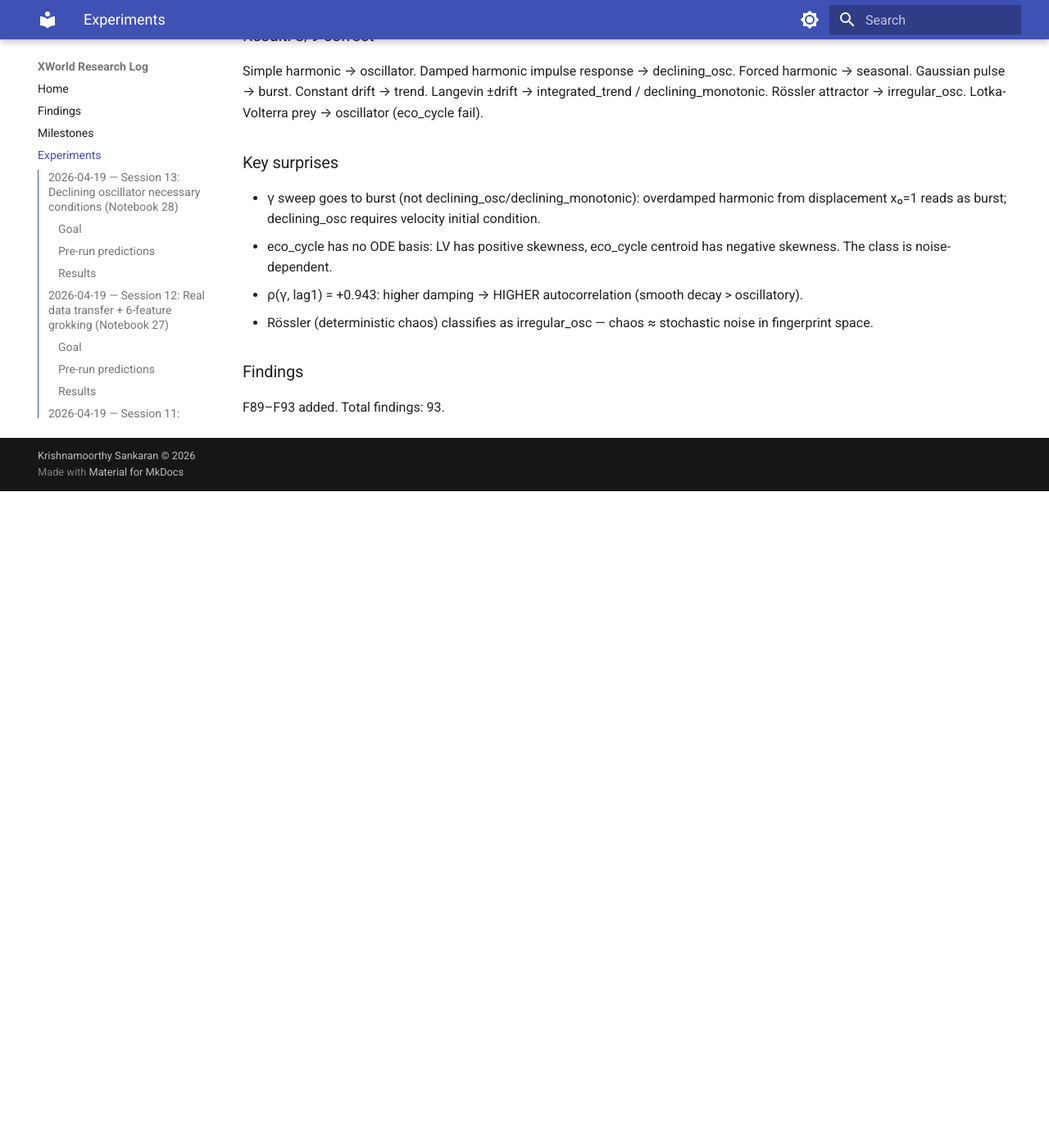
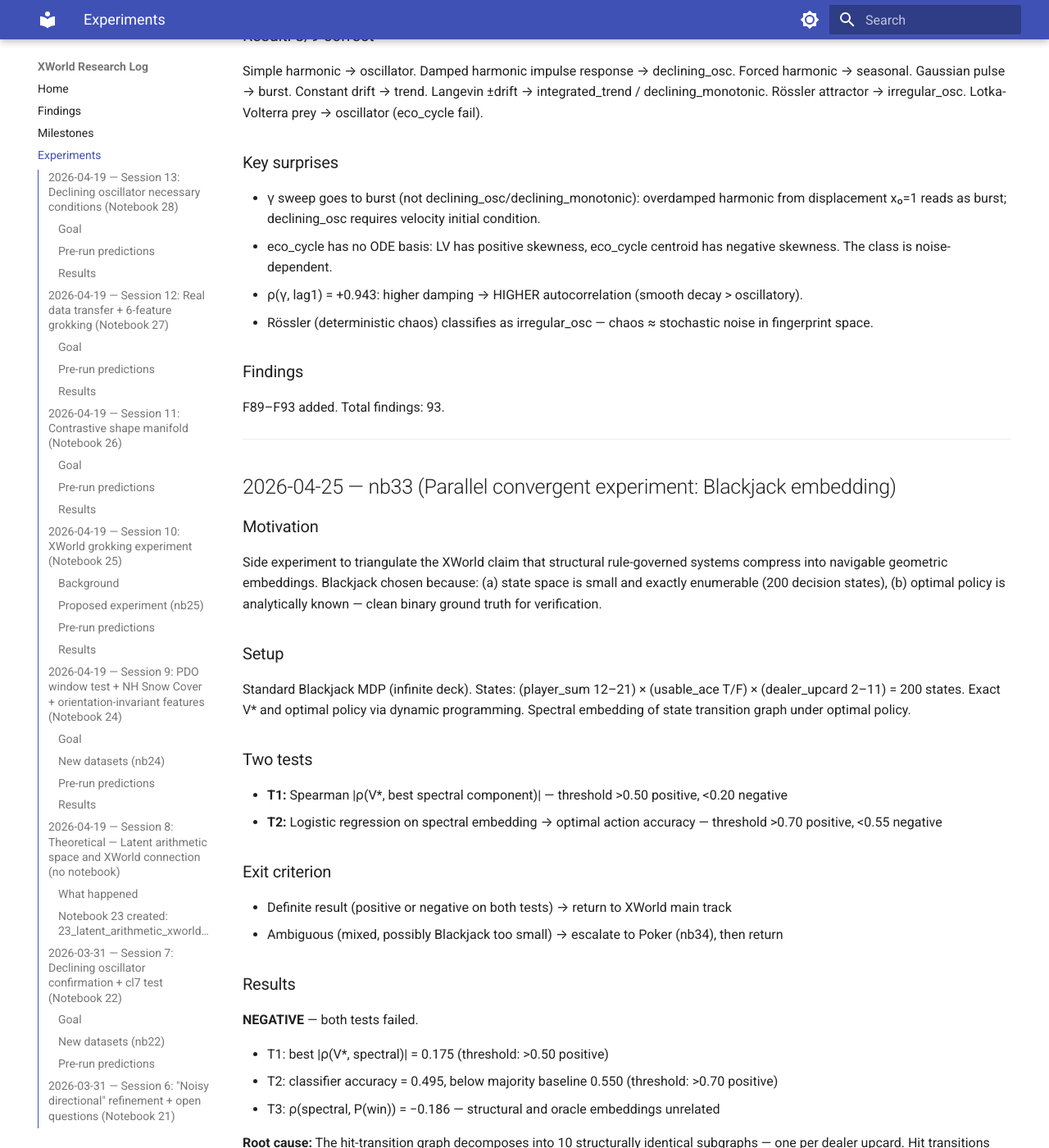
Before and after one commit to sekarkrishna/xworld, an MkDocs documentation site: the page built from notebooks/EXPERIMENTS.md, in a window 1280 px wide and 1400 px high, scrolled down 32747 px. Shown: the whole window at 82% size. Built offline with MkDocs 1.6.1 and Material for MkDocs 9.7.7, drawn with Linux system fonts in a browser that asks for light colours; before the commit the page ends 33346 px from its top, so only the background shows below that; some of the changed text lies outside the part shown.

Commit message:
25Apr2026

```diff
--- a/notebooks/EXPERIMENTS.md
+++ b/notebooks/EXPERIMENTS.md
@@ -973,3 +973,85 @@
 
 ### Findings
 F89–F93 added. Total findings: 93.
+
+---
+
+## 2026-04-25 — nb33 (Parallel convergent experiment: Blackjack embedding)
+
+### Motivation
+Side experiment to triangulate the XWorld claim that structural rule-governed systems compress into navigable geometric embeddings. Blackjack chosen because: (a) state space is small and exactly enumerable (200 decision states), (b) optimal policy is analytically known — clean binary ground truth for verification.
+
+### Setup
+Standard Blackjack MDP (infinite deck). States: (player_sum 12–21) × (usable_ace T/F) × (dealer_upcard 2–11) = 200 states. Exact V* and optimal policy via dynamic programming. Spectral embedding of state transition graph under optimal policy.
+
+### Two tests
+- **T1:** Spearman |ρ(V*, best spectral component)| — threshold >0.50 positive, <0.20 negative
+- **T2:** Logistic regression on spectral embedding → optimal action accuracy — threshold >0.70 positive, <0.55 negative
+
+### Exit criterion
+- Definite result (positive or negative on both tests) → return to XWorld main track
+- Ambiguous (mixed, possibly Blackjack too small) → escalate to Poker (nb34), then return
+
+### Results
+
+**NEGATIVE** — both tests failed.
+
+- T1: best |ρ(V*, spectral)| = 0.175 (threshold: >0.50 positive)
+- T2: classifier accuracy = 0.495, below majority baseline 0.550 (threshold: >0.70 positive)
+- T3: ρ(spectral, P(win)) = −0.186 — structural and oracle embeddings unrelated
+
+**Root cause:** The hit-transition graph decomposes into 10 structurally identical subgraphs — one per dealer upcard. Hit transitions are dealer-blind (same card probabilities regardless of du). Spectral embedding cannot distinguish states that differ only in dealer upcard. V* varies heavily across dealer upcards → low correlation. This is a failure of the specific graph encoding (transitions without payoffs), not a failure of the geometric navigation principle.
+
+**Key constraint identified:** A structural embedding must contain the full information — not just one facet. Hit topology encodes player-sum dynamics but not terminal reward structure. XWorld's 6-feature fingerprint encodes both dynamics (lag1, ZC) and boundary structure (slope, baseline_delta, skewness) — it is a full encoding, not partial.
+
+**Not escalating to Poker.** Clean structural explanation for the negative result; ambiguity condition does not apply.
+
+### Findings
+F94–F96 added. Total findings: 96.
+
+---
+
+## 2026-04-25 — nb34 (Phase 3: ODE anomaly resolution)
+
+### Goal
+Close two open anomalies from nb32 in order.
+
+**Part A — eco_cycle anomaly (Finding 91):** LV predator-prey prey classifies as oscillator (skew=+0.476) not eco_cycle (centroid skew=−0.135). What does real lynx-hare classify as? What (harmonic_amplitude × noise) parameter space generates eco_cycle? Is it a genuine dynamical class or a noise artifact?
+
+**Part B — γ sweep IC dependence (Finding 90):** Damped harmonic from displacement IC always goes to burst, not declining_osc. What IC angle boundary separates burst from declining_osc? Can any sweep traverse oscillator → declining_osc → declining_monotonic?
+
+### Pre-run predictions
+- Lynx-hare real data: likely eco_cycle (real populations have noise and harmonic content LV lacks)
+- Phase diagram: eco_cycle is a narrow basin requiring BOTH second-harmonic content AND moderate noise
+- IC angle θ: sharp transition burst→declining_osc around θ≈60–80°; independent of γ
+- Decay sweep: traverses oscillator → declining_osc; declining_monotonic requires d≈1.0
+
+### Results
+
+**Part A — eco_cycle anomaly:**
+
+| Prediction | Result |
+|---|---|
+| Lynx-hare real data → eco_cycle | **WRONG** — Hare → declining_osc (skew=+0.720), Lynx → burst (skew=+0.963). Zero eco_cycle occurrences. |
+| Phase diagram: eco_cycle needs BOTH harmonic AND noise | **WRONG** — noise alone (σ≥0.12) is sufficient; P(eco_cycle)=0.38 at harm=0.0, σ=0.12 |
+| eco_cycle boundary = skewness sign-flip | **CORRECT** — eco_cycle basin = negative-skew region; both routes (noise-only and harmonic-driven) share the same skewness mechanism |
+
+Real lynx-hare skewness (+0.72 to +0.96) is opposite sign to eco_cycle centroid (−0.136). The 21-year window captures one population collapse, not the harmonic-distorted cycle shape. eco_cycle has no real-world anchor in the dataset that named it.
+
+Phase diagram revealed two routes into eco_cycle: (1) harm_amp ∈ [0.2, 0.7] × σ ∈ [0.01, 0.25] (harmonic-driven, peak P=0.98 at harm=0.4, σ=0.01); (2) σ ∈ [0.10, 0.25] without any harmonic content. At harm_amp>0.6 the class becomes seasonal; at σ>0.30 it becomes irregular_osc.
+
+**Part B — IC dependence:**
+
+| Prediction | Result |
+|---|---|
+| Displacement IC (θ=0°) → burst | **WRONG** — at light damping (γ/(2ω)=0.05), θ=0° → eco_cycle (margin=0.012) |
+| Transition near θ≈60–80° | **WRONG** — transition is at θ≈5°; nearly the entire IC range → declining_osc |
+| Heavy damping → burst independent of IC | **CORRECT** — γ/(2ω)=0.12: all burst |
+| Decay sweep reaches declining_monotonic | **WRONG** — d=1.0 → burst; declining_monotonic unreachable from oscillatory ODE |
+
+Three damping regimes identified: light (0.05) — IC-sensitive, sharp 5° transition; medium (0.08) — all declining_osc; heavy (0.12) — all burst. The displacement IC at light damping sits at a 3-way class junction (eco_cycle/declining_osc/oscillator) — multi-class boundary in 6D fingerprint space.
+
+Decay envelope sweep confirmed: oscillator→declining_osc at d≈0.42; declining_osc→burst at d≈0.92. Skewness is the sole changing feature (ZC constant). Confirms declining_monotonic and declining_osc are structurally separate subspaces.
+
+### Findings
+F97–F100 added. Total findings: **100**.
```
Also changed, not shown: 2 other files.
